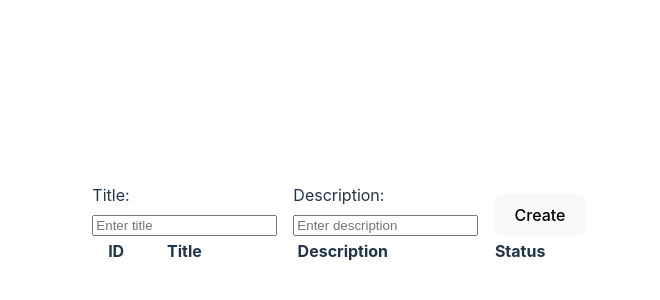
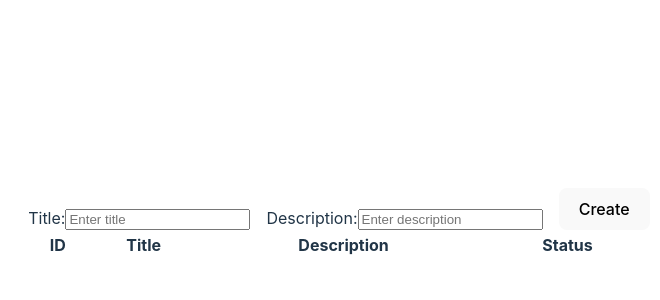
Before and after one commit to Sergey-McArrow/sample_todo, a React (Vite) app: page / in a window 1280 px wide. Shown: the part 176-476 px from the top of the page, without its empty margins (301-961 px from the left). Built offline with nearby package versions, Linux system fonts and the light colour scheme.

Commit message:
add: validation (bad)

```diff
--- a/src/App.css
+++ b/src/App.css
@@ -23,14 +23,6 @@ span {
   font-size: 12px;
   padding: 3px;
   color: red;
-	display: none;
-}
-input:invalid[focused='true'] {
-	border: 1px solid red;
-}
-
-input:invalid[focused='true'] ~ span {
-	display: block;
 }
 
 .table {
@@ -48,12 +40,6 @@ input:invalid[focused='true'] ~ span {
   background-color: #242424;
 }
 
-.overlay {
-  position: absolute;
-  top: 0;
-  left: 0;
-  right: 0;
-  bottom: 0;
-  z-index: 2;
-  background-color: rgba(0, 0, 0, .7)
+.error {
+  border-color: red;
 }
--- a/src/App.tsx
+++ b/src/App.tsx
@@ -1,47 +1,16 @@
-import './App.css'
-import { FormEvent } from 'react'
-import { Button } from './components/Button'
-import { FormInput } from './components/FormInput'
-import { TodosTable } from './components/Table'
-import { useAppDispatch } from './hook/useRedux'
-import { addTodo } from './store/slices/todoSlice'
+import "./App.css";
+
+import { TodosTable } from "./components/Table";
+
+import { Form } from "./components/Form/Form";
 
 function App() {
-	const dispatch = useAppDispatch()
-
-	const inputTitleProps = {
-		name: 'title',
-		type: 'text',
-		placeholder: 'Enter title',
-		required: true,
-		label: 'Title:',
-		errorMessage: 'This field is empty',
-	}
-	const inputDescriptionProps = {
-		name: 'description',
-		type: 'text',
-		placeholder: 'Enter description',
-		required: true,
-		label: 'Description:',
-		errorMessage: 'This field is empty',
-	}
-
-	const handleSubmit = (event: FormEvent<HTMLFormElement>) => {
-		event.preventDefault()
-		const formData = new FormData(event.currentTarget)
-		const data = Object.fromEntries(formData.entries())
-		dispatch(addTodo(data))
-	}
-	return (
-		<>
-			<form className='App' onSubmit={handleSubmit}>
-				<FormInput {...inputTitleProps} />
-				<FormInput {...inputDescriptionProps} />
-				<Button type='submit' title='Create' />
-			</form>
-			<TodosTable />
-		</>
-	)
+  return (
+    <>
+      <Form />
+      <TodosTable />
+    </>
+  );
 }
 
-export default App
+export default App;
--- a/src/components/Button.tsx
+++ b/src/components/Button.tsx
@@ -1,14 +1,10 @@
-import React, { ButtonHTMLAttributes, FC } from 'react'
+import React, { ButtonHTMLAttributes, FC } from "react";
 
 type TButtonProps = {
-	title: string
-	type?: 'button' | 'submit' | 'reset' | undefined
-}
+  title: string;
+  type?: "button" | "submit" | "reset" | undefined; //look for existed type
+};
 
-export const Button: FC<TButtonProps> = ({ type, title }) => {
-	return (
-		<div>
-			<button type={type}>{title}</button>
-		</div>
-	)
-}
+export const Button: FC<TButtonProps> = ({ type, title }) => (
+  <button type={type}>{title}</button>
+);
--- /dev/null
+++ b/src/components/Form/Form.tsx
@@ -0,0 +1,42 @@
+import { FormEvent, useCallback, useRef } from "react";
+import { useAppDispatch } from "../../hook/useRedux";
+import { addTodo } from "../../store/slices/todoSlice";
+import { Button } from "../Button";
+import { FormInput } from "../FormInput";
+import { inputDescriptionProps, inputTitleProps } from "./constants";
+
+export const Form = () => {
+  const dispatch = useAppDispatch();
+  const titleRef = useRef<HTMLInputElement>(null);
+  const descRef = useRef<HTMLInputElement>(null);
+
+  const handleSubmit = useCallback(
+    (event: FormEvent<HTMLFormElement>) => {
+      event.preventDefault();
+      const formData = new FormData(event.currentTarget);
+      const data = Object.fromEntries(formData.entries());
+
+      if (!titleRef.current?.value) {
+        titleRef.current?.classList.add("error");
+      } else if (!descRef.current?.value) {
+        titleRef.current?.classList.remove("error");
+        descRef.current?.classList.add("error");
+      } else {
+        titleRef.current.value = "";
+        descRef.current.value = "";
+        titleRef.current?.classList.remove("error");
+        descRef.current?.classList.remove("error");
+        dispatch(addTodo(data));
+      }
+    },
+    [titleRef, descRef]
+  );
+
+  return (
+    <form className="App" onSubmit={handleSubmit}>
+      <FormInput {...inputTitleProps} inputRef={titleRef} />
+      <FormInput {...inputDescriptionProps} inputRef={descRef} />
+      <Button title="Create" />
+    </form>
+  );
+};
--- /dev/null
+++ b/src/components/Form/constants.ts
@@ -0,0 +1,12 @@
+export const inputTitleProps = {
+  name: "title",
+  placeholder: "Enter title",
+  label: "Title:",
+  errorMessage: "This field is empty",
+};
+export const inputDescriptionProps = {
+  name: "description",
+  placeholder: "Enter description",
+  label: "Description:",
+  errorMessage: "This field is empty",
+};
--- a/src/components/FormInput.tsx
+++ b/src/components/FormInput.tsx
@@ -1,22 +1,29 @@
-import React, { FC } from 'react'
+import { FC, MutableRefObject, useEffect, useRef, useState } from "react"
 
 type TFormInputProps = {
   label: string
   errorMessage: string
   name: string
-	type: string
   placeholder: string
+  type?: string
   required?: boolean
+  inputRef: MutableRefObject<any>
 }
 
-export const FormInput: FC<TFormInputProps> = props => {
-	const { label, errorMessage, ...inputProps } = props
+export const FormInput: FC<TFormInputProps> = (props) => {
+  const { inputRef, label, errorMessage, ...inputProps } = props
+  // const [isValid, setIsValid] = useState(true)
 
   return (
-		<div className='formInput'>
-			<label>{label}</label>
-			<input {...inputProps} />
-			<span>{errorMessage}</span>
+    <div className="formInput">
+      <label>{label}
+        <input
+          ref={inputRef}
+          {...inputProps}
+          // style={{ borderColor: isValid ? "" : "red" }}
+        />
+      </label>
+      {/* {!isValid ? <span>{errorMessage}</span> : null} */}
     </div>
   )
 }
```
Also changed, not shown: 1 other file (tests, documents, lock files or other folders). Lines whose indentation alone changed are shown as unchanged.
